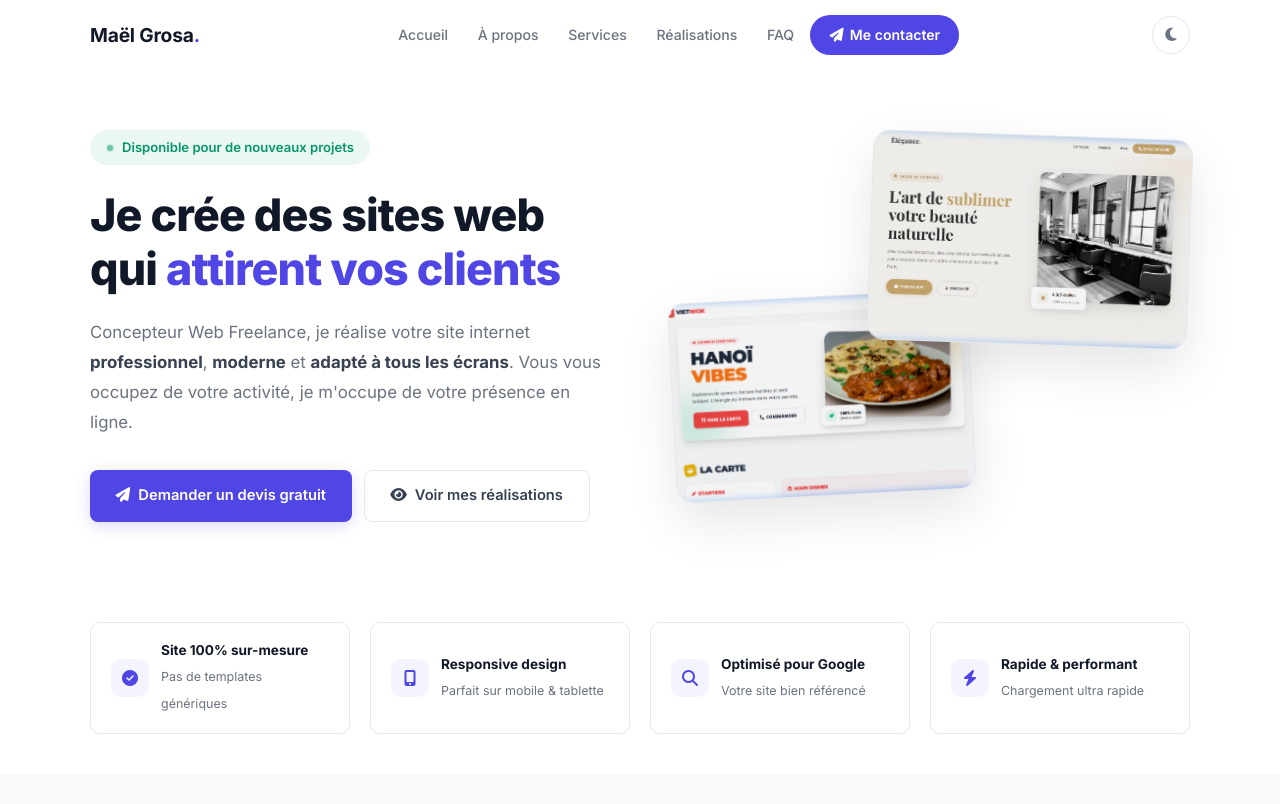
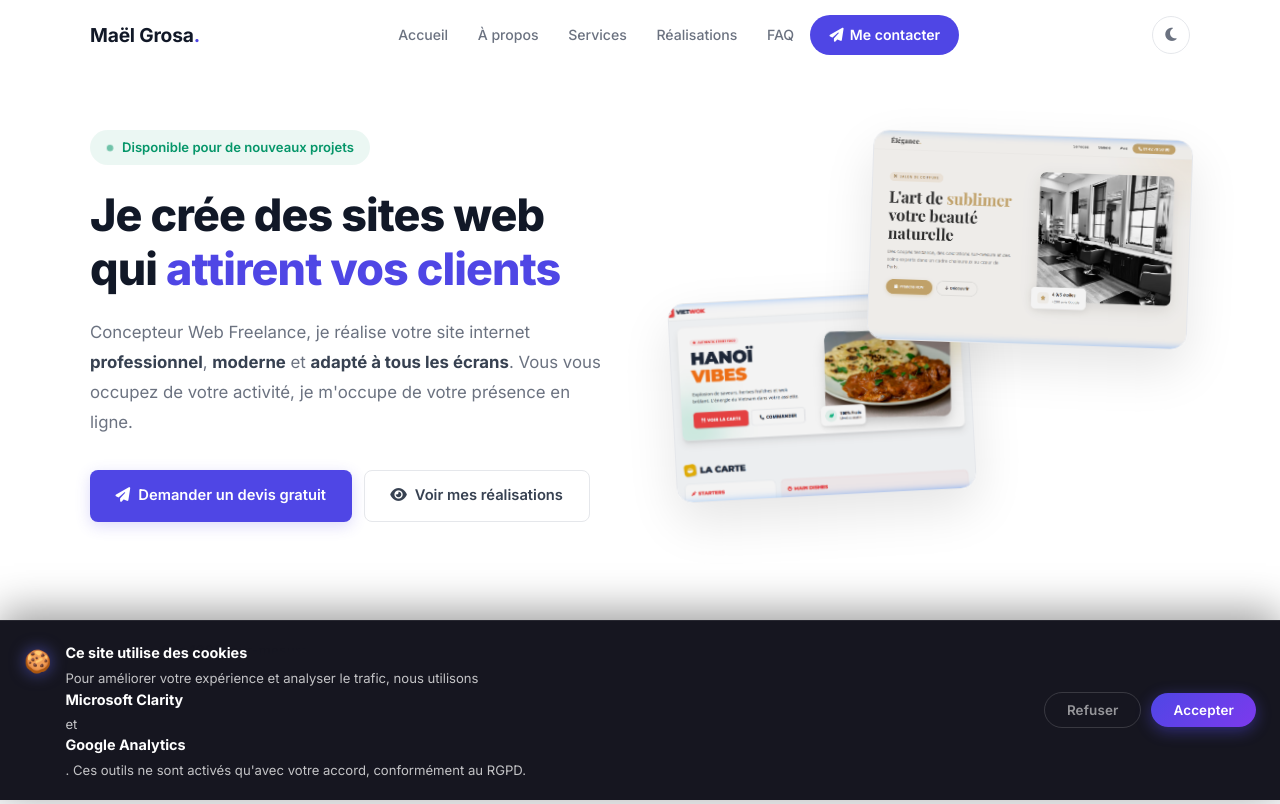
Before and after one commit to GRSMael/Portfolio, a plain HTML site: page index.html in a window 1280 px wide. Shown: the top 804 px of the page. Drawn offline with nearby package versions, Linux system fonts and the light colour scheme.

Commit message:
feat: RGPD cookie consent + .gitignore + image pho hero
- Ajout cookie-consent.js : banniere RGPD, Clarity et GTM charges uniquement apres consentement (GTM Consent Mode v2)
- Suppression scripts Clarity/GTM inline de index.html et des 3 demos
- Ajout .gitignore (exclut PROJECT_CONTEXT.md, .agent/, node_modules, .env)
- Remplacement image hero Viet Wok : soupe pho au lieu du naan

```diff
--- /dev/null
+++ b/cookie-consent.js
@@ -0,0 +1,306 @@
+/**
+ * cookie-consent.js
+ * Gestionnaire de consentement RGPD - Maël Grosa Portfolio
+ *
+ * Ce script gère le consentement cookies AVANT de charger
+ * Microsoft Clarity et Google Tag Manager (gtag).
+ *
+ * Comportement :
+ *  - Clarity & GTM sont bloqués jusqu'à acceptation explicite
+ *  - Le choix est stocké en localStorage (clé: mg_cookie_consent)
+ *  - Valeur "granted" → trackers activés
+ *  - Valeur "denied"  → trackers jamais chargés
+ *  - La bannière réapparaît si aucun choix n'a été fait
+ */
+
+(function () {
+    'use strict';
+
+    // ─── Config ────────────────────────────────────────────────────────────────
+    const STORAGE_KEY = 'mg_cookie_consent';
+    const GTM_ID = 'G-R45SSMC4CZ';
+    const CLARITY_ID = 'vrpnk2eyif';
+    const EXPIRY_DAYS = 180; // 6 mois
+
+    // ─── Init GTM en mode "consent denied" par défaut ─────────────────────────
+    // Permet à GTM de fonctionner niveau infrastructure sans collecter de données.
+    window.dataLayer = window.dataLayer || [];
+    function gtag() { window.dataLayer.push(arguments); }
+
+    gtag('consent', 'default', {
+        analytics_storage: 'denied',
+        ad_storage: 'denied',
+        ad_user_data: 'denied',
+        ad_personalization: 'denied',
+        functionality_storage: 'granted',
+        security_storage: 'granted',
+        wait_for_update: 500,
+    });
+
+    gtag('js', new Date());
+    gtag('config', GTM_ID, { send_page_view: false });
+
+    // ─── Helpers ───────────────────────────────────────────────────────────────
+    function getConsent() {
+        return localStorage.getItem(STORAGE_KEY);
+    }
+
+    function saveConsent(value) {
+        localStorage.setItem(STORAGE_KEY, value);
+        localStorage.setItem(STORAGE_KEY + '_date', Date.now().toString());
+    }
+
+    function isExpired() {
+        const savedDate = localStorage.getItem(STORAGE_KEY + '_date');
+        if (!savedDate) return true;
+        const diff = Date.now() - parseInt(savedDate, 10);
+        return diff > EXPIRY_DAYS * 24 * 60 * 60 * 1000;
+    }
+
+    // ─── Chargement conditionnel des trackers ──────────────────────────────────
+    function loadGTM() {
+        if (document.getElementById('gtm-script')) return;
+        const s = document.createElement('script');
+        s.id = 'gtm-script';
+        s.async = true;
+        s.src = 'https://www.googletagmanager.com/gtag/js?id=' + GTM_ID;
+        document.head.appendChild(s);
+        // Mettre à jour le consentement GTM
+        gtag('consent', 'update', {
+            analytics_storage: 'granted',
+            ad_storage: 'granted',
+            ad_user_data: 'granted',
+            ad_personalization: 'granted',
+        });
+        gtag('config', GTM_ID, { send_page_view: true });
+    }
+
+    function loadClarity() {
+        if (document.getElementById('clarity-script')) return;
+        (function (c, l, a, r, i, t, y) {
+            c[a] = c[a] || function () { (c[a].q = c[a].q || []).push(arguments); };
+            t = l.createElement(r); t.async = 1; t.id = 'clarity-script';
+            t.src = 'https://www.clarity.ms/tag/' + i;
+            y = l.getElementsByTagName(r)[0]; y.parentNode.insertBefore(t, y);
+        })(window, document, 'clarity', 'script', CLARITY_ID);
+    }
+
+    function activateTrackers() {
+        loadGTM();
+        loadClarity();
+    }
+
+    // ─── Bannière ──────────────────────────────────────────────────────────────
+    function injectStyles() {
+        if (document.getElementById('mg-cookie-styles')) return;
+        const style = document.createElement('style');
+        style.id = 'mg-cookie-styles';
+        style.textContent = `
+      #mg-cookie-banner {
+        position: fixed;
+        bottom: 0;
+        left: 0;
+        right: 0;
+        z-index: 999999;
+        background: rgba(15, 15, 25, 0.97);
+        backdrop-filter: blur(20px);
+        -webkit-backdrop-filter: blur(20px);
+        border-top: 1px solid rgba(255,255,255,0.08);
+        padding: 20px 24px;
+        display: flex;
+        align-items: center;
+        justify-content: space-between;
+        gap: 20px;
+        flex-wrap: wrap;
+        font-family: 'Inter', 'Segoe UI', system-ui, sans-serif;
+        animation: mg-slide-up 0.45s cubic-bezier(0.16, 1, 0.3, 1) both;
+        box-shadow: 0 -8px 40px rgba(0,0,0,0.4);
+      }
+
+      @keyframes mg-slide-up {
+        from { transform: translateY(100%); opacity: 0; }
+        to   { transform: translateY(0);    opacity: 1; }
+      }
+
+      #mg-cookie-banner.mg-closing {
+        animation: mg-slide-down 0.35s cubic-bezier(0.7, 0, 0.84, 0) both;
+      }
+
+      @keyframes mg-slide-down {
+        from { transform: translateY(0);    opacity: 1; }
+        to   { transform: translateY(100%); opacity: 0; }
+      }
+
+      #mg-cookie-text {
+        flex: 1;
+        min-width: 220px;
+        display: flex;
+        align-items: flex-start;
+        gap: 14px;
+      }
+
+      #mg-cookie-icon {
+        font-size: 22px;
+        flex-shrink: 0;
+        margin-top: 2px;
+        filter: drop-shadow(0 0 8px rgba(99, 102, 241, 0.6));
+      }
+
+      #mg-cookie-text p {
+        margin: 0;
+        font-size: 0.82rem;
+        line-height: 1.55;
+        color: rgba(255,255,255,0.75);
+      }
+
+      #mg-cookie-text strong {
+        color: #ffffff;
+        font-size: 0.9rem;
+        display: block;
+        margin-bottom: 3px;
+      }
+
+      #mg-cookie-text a {
+        color: #818cf8;
+        text-decoration: none;
+      }
+
+      #mg-cookie-text a:hover {
+        text-decoration: underline;
+      }
+
+      #mg-cookie-actions {
+        display: flex;
+        gap: 10px;
+        flex-shrink: 0;
+        align-items: center;
+      }
+
+      .mg-btn {
+        padding: 9px 22px;
+        border-radius: 50px;
+        font-size: 0.84rem;
+        font-weight: 600;
+        cursor: pointer;
+        border: none;
+        transition: all 0.2s ease;
+        letter-spacing: 0.01em;
+        font-family: inherit;
+        white-space: nowrap;
+      }
+
+      #mg-btn-accept {
+        background: linear-gradient(135deg, #4f46e5, #7c3aed);
+        color: white;
+        box-shadow: 0 4px 15px rgba(79, 70, 229, 0.45);
+      }
+
+      #mg-btn-accept:hover {
+        transform: translateY(-1px);
+        box-shadow: 0 6px 20px rgba(79, 70, 229, 0.6);
+      }
+
+      #mg-btn-deny {
+        background: transparent;
+        color: rgba(255,255,255,0.55);
+        border: 1px solid rgba(255,255,255,0.15);
+      }
+
+      #mg-btn-deny:hover {
+        color: rgba(255,255,255,0.85);
+        border-color: rgba(255,255,255,0.3);
+      }
+
+      @media (max-width: 560px) {
+        #mg-cookie-banner {
+          flex-direction: column;
+          align-items: flex-start;
+          padding: 16px 20px 20px;
+        }
+        #mg-cookie-actions {
+          width: 100%;
+          justify-content: flex-end;
+        }
+      }
+    `;
+        document.head.appendChild(style);
+    }
+
+    function showBanner() {
+        injectStyles();
+
+        const banner = document.createElement('div');
+        banner.id = 'mg-cookie-banner';
+        banner.setAttribute('role', 'dialog');
+        banner.setAttribute('aria-label', 'Gestion des cookies');
+        banner.setAttribute('aria-live', 'polite');
+
+        banner.innerHTML = `
+      <div id="mg-cookie-text">
+        <span id="mg-cookie-icon">🍪</span>
+        <div>
+          <strong>Ce site utilise des cookies</strong>
+          <p>
+            Pour améliorer votre expérience et analyser le trafic, nous utilisons
+            <strong style="color:#fff">Microsoft Clarity</strong> et
+            <strong style="color:#fff">Google Analytics</strong>. Ces outils ne sont activés
+            qu'avec votre accord, conformément au RGPD.
+          </p>
+        </div>
+      </div>
+      <div id="mg-cookie-actions">
+        <button class="mg-btn" id="mg-btn-deny"  aria-label="Refuser les cookies">Refuser</button>
+        <button class="mg-btn" id="mg-btn-accept" aria-label="Accepter les cookies">Accepter</button>
+      </div>
+    `;
+
+        document.body.appendChild(banner);
+
+        document.getElementById('mg-btn-accept').addEventListener('click', function () {
+            saveConsent('granted');
+            closeBanner(banner);
+            activateTrackers();
+        });
+
+        document.getElementById('mg-btn-deny').addEventListener('click', function () {
+            saveConsent('denied');
+            closeBanner(banner);
+        });
+    }
+
+    function closeBanner(banner) {
+        banner.classList.add('mg-closing');
+        banner.addEventListener('animationend', function () {
+            banner.remove();
+        }, { once: true });
+    }
+
+    // ─── Entrée principale ─────────────────────────────────────────────────────
+    function init() {
+        const consent = getConsent();
+
+        // Si le consentement précédent a expiré, on repose la question
+        if (consent && isExpired()) {
+            localStorage.removeItem(STORAGE_KEY);
+            localStorage.removeItem(STORAGE_KEY + '_date');
+        }
+
+        const currentConsent = localStorage.getItem(STORAGE_KEY);
+
+        if (currentConsent === 'granted') {
+            activateTrackers();
+        } else if (currentConsent === 'denied') {
+            // Ne rien charger
+        } else {
+            // Aucun choix → afficher la bannière au chargement du DOM
+            if (document.readyState === 'loading') {
+                document.addEventListener('DOMContentLoaded', showBanner);
+            } else {
+                showBanner();
+            }
+        }
+    }
+
+    init();
+
+})();
--- a/index.html
+++ b/index.html
@@ -20,26 +20,10 @@
         rel="stylesheet">
     <link rel="stylesheet" href="https://cdnjs.cloudflare.com/ajax/libs/font-awesome/6.5.1/css/all.min.css">
 
-    <!-- Clarity -->
-    <script type="text/javascript">
-        (function (c, l, a, r, i, t, y) {
-            c[a] = c[a] || function () { (c[a].q = c[a].q || []).push(arguments) };
-            t = l.createElement(r); t.async = 1; t.src = "https://www.clarity.ms/tag/" + i;
-            y = l.getElementsByTagName(r)[0]; y.parentNode.insertBefore(t, y);
-        })(window, document, "clarity", "script", "vrpnk2eyif");
-    </script>
-
     <link rel="stylesheet" href="styles.css">
 
-    <!-- Google tag (gtag.js) -->
-    <script async src="https://www.googletagmanager.com/gtag/js?id=G-R45SSMC4CZ"></script>
-    <script>
-        window.dataLayer = window.dataLayer || [];
-        function gtag() { dataLayer.push(arguments); }
-        gtag('js', new Date());
-
-        gtag('config', 'G-R45SSMC4CZ');
-    </script>
+    <!-- Consentement RGPD — charge Clarity & GTM uniquement après accord -->
+    <script src="cookie-consent.js"></script>
 </head>
 
 <body>
```
Also changed, not shown: demos/artisan/index.html (+2 -16 lines), demos/landing/index.html (+2 -16 lines), demos/restaurant/index.html (+5 -19 lines), 1 other file.
